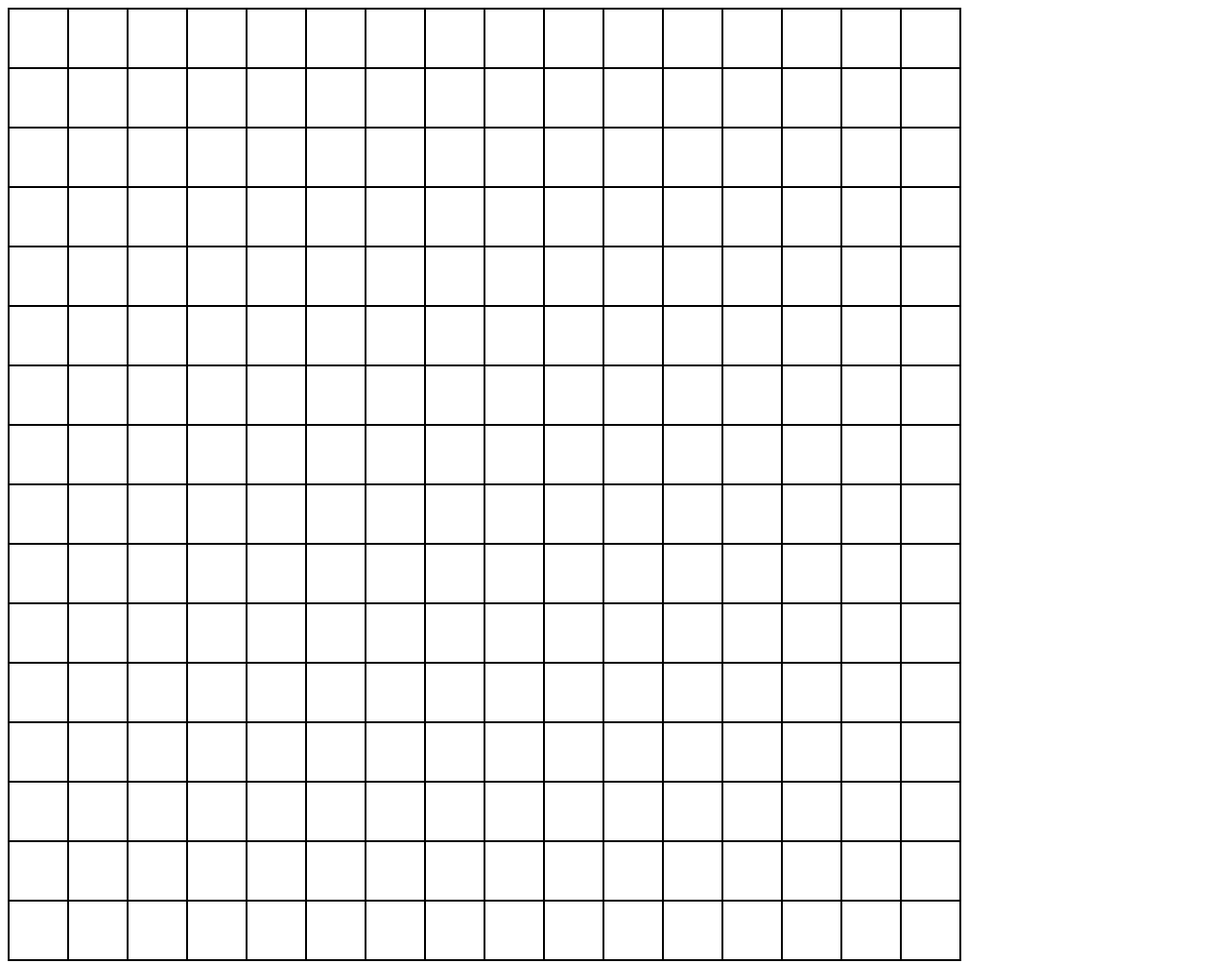
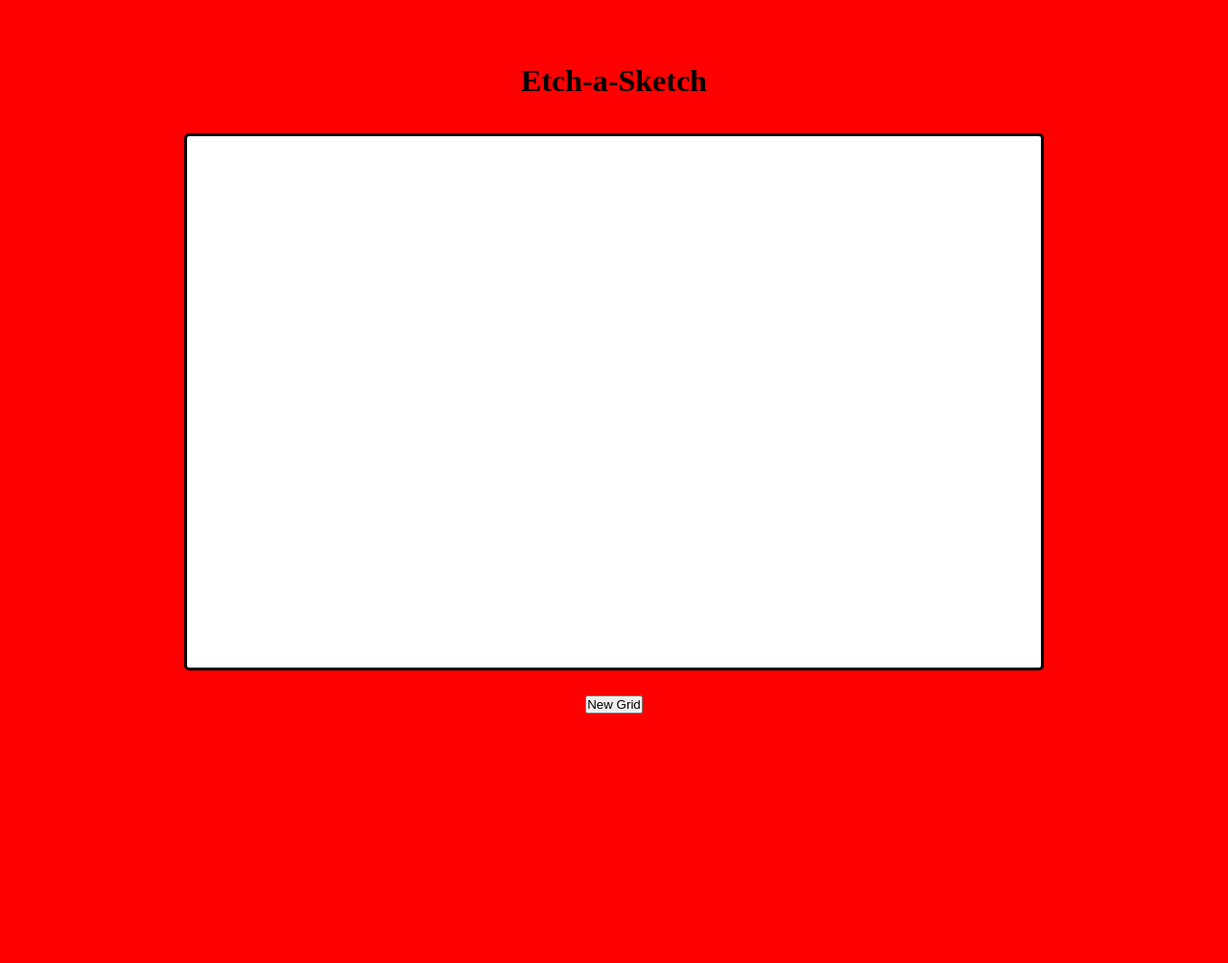
Before and after one commit to VincentG-BM/etch-a-sketch, a plain HTML site: page index.html in a window 1280 px wide. Shown: the whole page at 96% size. After the commit the page ends 800 px from the top, so only its background shows below. Drawn offline with Linux system fonts and the light colour scheme.

Commit message:
Reworked all code and completed etch-a-sketch

```diff
--- a/index.html
+++ b/index.html
@@ -4,9 +4,11 @@
         <meta charset="UTF-8">
         <title>Etch-a-Sketch</title>
         <link rel="stylesheet" href="style.css">
-        <script src="index.js" defer></script>
     </head>
     <body>
+        <h1>Etch-a-Sketch</h1>
         <div id="container"></div>
+        <button id="new-grid">New Grid</button>
+        <script src="index.js" defer></script>
     </body>
 </html>
--- a/index.js
+++ b/index.js
@@ -1,9 +1,61 @@
-const container = document.querySelector('#container');
+const reset = document.querySelector('button');
 
-for (let i = 0; i < 16; i++) {
-    for (let j = 0; j < 16; j++) {
+
+function createGrid(index) {
+    const container = document.querySelector('#container');
+    container.style.gridTemplateColumns = `repeat(${index}, 1fr)`;
+    container.style.gridTemplateRows = `repeat(${index}, 1fr)`;
+    for (i = 0; i < index * index; i++) {
         const box = document.createElement('div');
-        box.classList.add('grid');
+        box.classList.add('box');
+        box.addEventListener('pointerover', addRGB)
         container.appendChild(box);
     }
 }
+
+
+createGrid(16);
+
+function addRGB(e) {
+    e.target.style = `background-color:
+    rgb(${Math.floor(Math.random() *
+        256)},${Math.floor(Math.random() *
+            256)},${Math.floor(Math.random() * 256)})`;
+    e.target.removeEventListener('pointerover', addRGB);
+}
+
+
+function resetGrid() {
+    let input = prompt("Please enter a new number for your grid.");
+    if (input === undefined || input === null || input === "") {
+        return;
+    }
+
+    while (input > 100 || input < 1) {
+        input = prompt("Entered number is out of range. Please enter a number between 1 and 100.")
+    }
+
+    const container = document.querySelector('#container');
+    while (container.hasChildNodes()) {
+        container.removeChild(container.firstChild);
+    }
+    createGrid(input);
+    let grid = document.querySelectorAll('.grid');
+    grid.forEach(gridBox => {
+        gridBox.addEventListener('pointerover', () => {
+            gridBox.style.backgroundColor = null;
+        })
+    });
+
+};
+
+let gridAmount = 16;
+createGrid(gridAmount);
+let grid = document.querySelectorAll('.grid');
+grid.forEach(gridBox => {
+    gridBox.addEventListener('pointerover', addRGB);
+});
+
+const newGrid = document.querySelector('#new-grid');
+
+newGrid.addEventListener("click", resetGrid);
--- a/style.css
+++ b/style.css
@@ -1,14 +1,37 @@
-#container {
-    display: flex;
-    width: 992px;
-    height: 992px;
-    flex-wrap: wrap;
-    border: 1px solid black;
+* {
+    margin: 0;
+    padding: 0;
+    box-sizing: border-box;
 }
 
-.grid {
-    height: 60px;
-    width: 60px;
-    border: 1px solid black;
+h1 {
+    text-align: center;
+    margin: 20px;
+}
+
+body {
+    background-color: red;
+    min-height: 100vh;
+    height: 100vh;
+    display: flex;
+    justify-content: center;
+    align-items: center;
+    flex-direction: column;
+    gap: 2%;
+}
+
+#container {
+    display: grid;
+    height: 70%;
+    width: 70%;
+    justify-content: center;
+    border: 3px solid black;
+    border-radius: 5px;
     background-color: white;
 }
+
+
+#new-grid {
+    display: block;
+    margin: 10px auto;
+}
```
